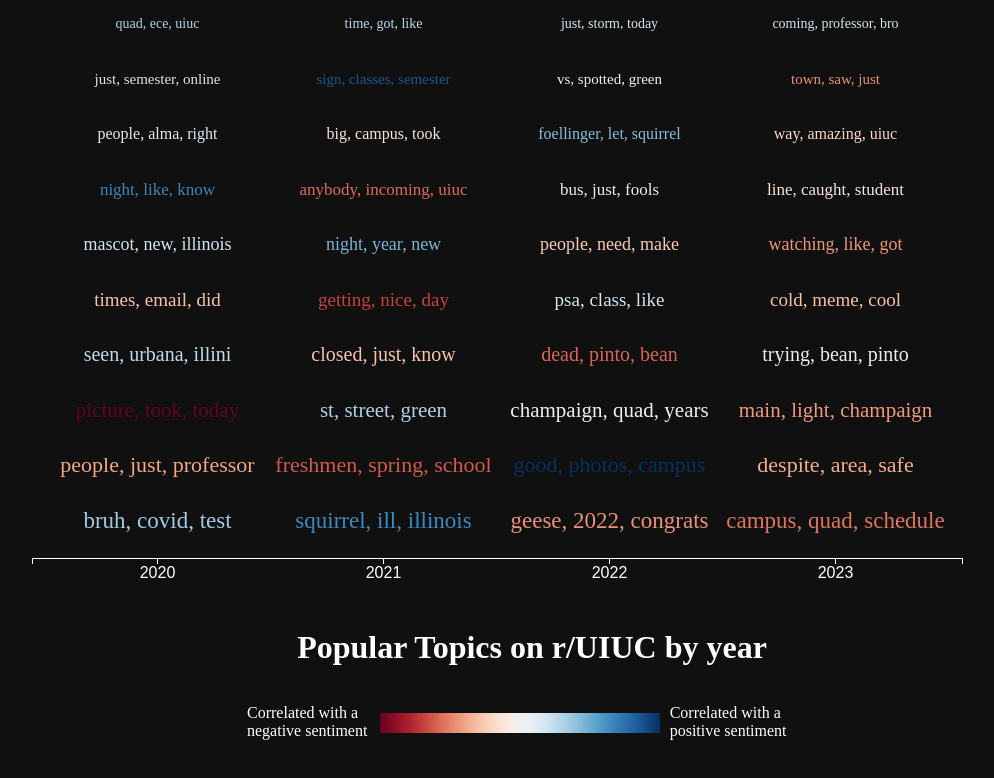
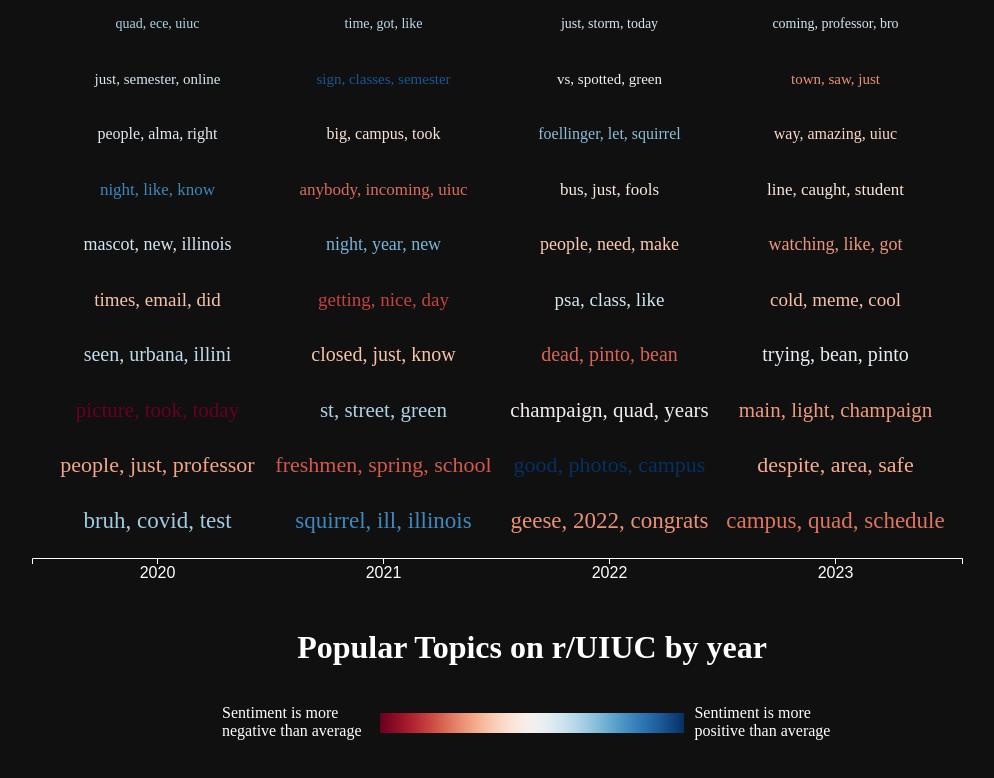
Before and after one commit to jamieRollison/467-uiuc-subreddit, a website: page index.html in a window 1280 px wide. Shown: the whole page, without its empty margins (108-1102 px from the left). Drawn offline with nearby package versions, Linux system fonts and the light colour scheme.

Commit message:
package json

```diff
--- a/index.html
+++ b/index.html
@@ -14,9 +14,9 @@
     <svg height="600px" width="1000px"></svg>
     <h1>Popular Topics on r/UIUC by year</h1>
     <div style="display: flex; flex-direction: row; width:fit-content">
-      <p style="width: 250px">Correlated with a negative sentiment</p>
+      <p style="width: 300px">Sentiment is more negative than average</p>
       <div id="gradient"></div>
-      <p style="width: 300px">Correlated with a positive sentiment</p>
+      <p style="width: 300px">Sentiment is more positive than average</p>
     </div>
   </div>
 
--- a/index.js
+++ b/index.js
@@ -27,10 +27,8 @@
 
   console.log(colorBand.length);
 
-  midpoint = d3.quantile(
-    data.map((d) => d.sentiment),
-    0.5
-  );
+  midpoint = d3.mean(data.map((d) => d.sentiment));
+  console.log("Median value: ", midpoint);
 
   const y = d3
     .scaleLinear()
@@ -62,6 +60,7 @@
     .text((d) => d.words)
     .style("font-size", (d) => size(d.rank) + "px")
     .style("fill", (d) => color(d.sentiment))
+    .style("cursor", "pointer")
     .on("click", function (event) {
       d3.select(this);
       const d = event.target.__data__;
@@ -95,6 +94,7 @@
     modal.style.visibility = "hidden";
     modal.style.width = "0";
   };
+  backButton.style.cursor = "pointer";
 
   const modalContent = document.getElementById("modal-content");
   modalContent.innerHTML = `
```
Also changed, not shown: package.json (added, +19 -0 lines), 4 other files.
